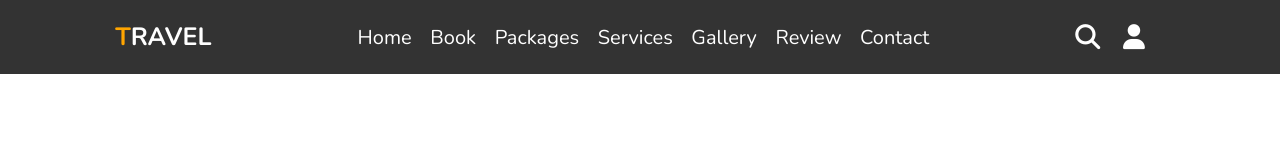
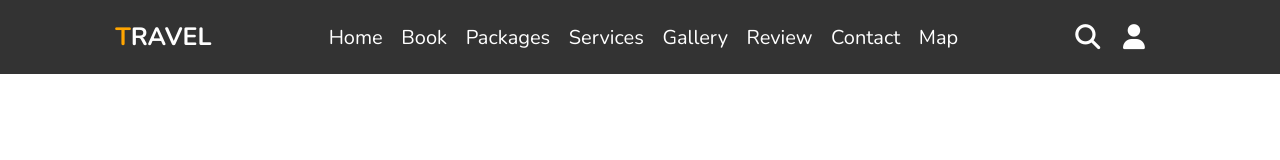
Before and after one commit to wisnawa/my_navbar_sample1, a plain HTML site: page index.html in a window 1280 px wide. Drawn offline with nearby package versions, Linux system fonts and the light colour scheme.

Commit message:
update nav1

```diff
--- a/index.html
+++ b/index.html
@@ -23,6 +23,7 @@
         <a href="#gallery">gallery</a>
         <a href="#review">review</a>
         <a href="#contact">contact</a>
+        <a href="#map">map</a>
       </div>
       <div class="icon">
         <i class="fa-solid fa-magnifying-glass" id="search-btn"></i>
```
